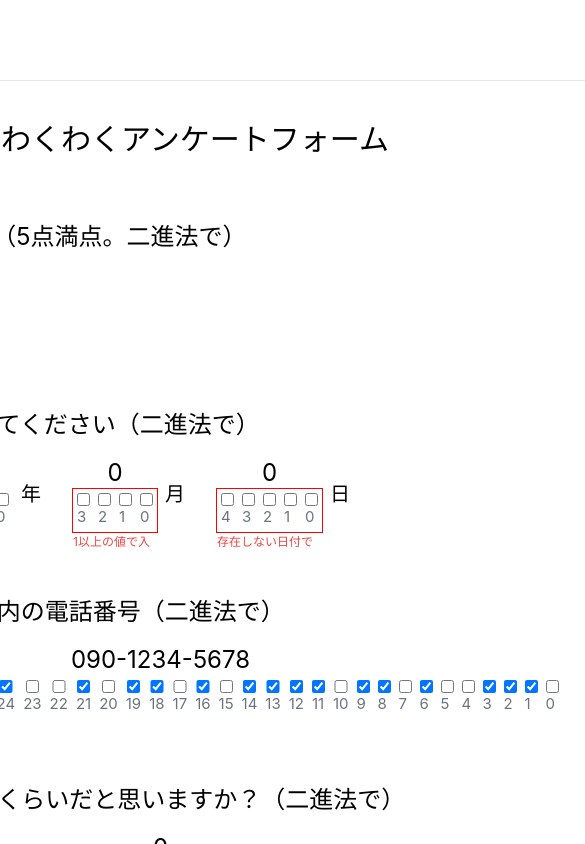
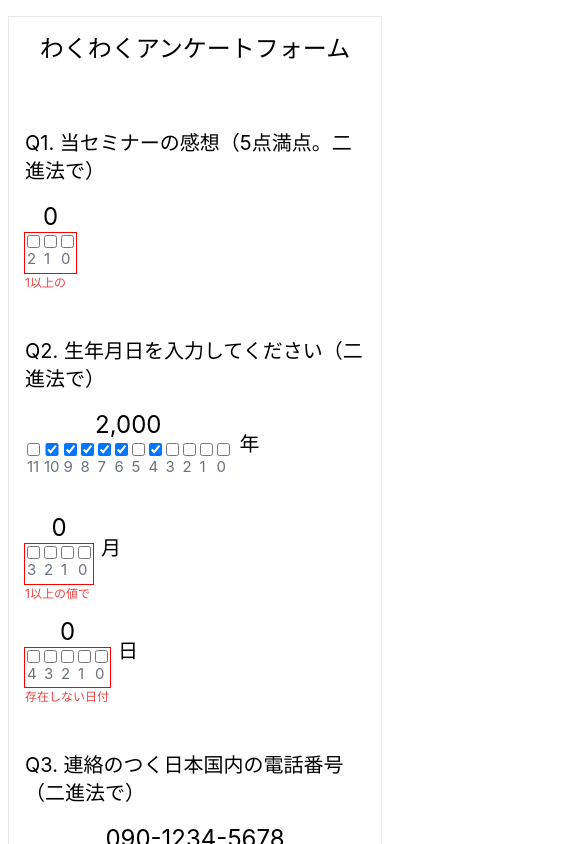
Before and after one commit to miyaoka/bad-form, a Vue app: page / in a window 390 px wide. Shown: the top 844 px of the page, 585 px wide, since content can reach past the window. Built offline with nearby package versions, Linux system fonts and the light colour scheme.

Commit message:
add responsive style

```diff
--- a/src/components/CheckBoxNumberInput.vue
+++ b/src/components/CheckBoxNumberInput.vue
@@ -87,8 +87,8 @@ watch(decimalValue, (val) => {
 </script>
 
 <template>
-  <div class="flex flex-row checkBoxContainer">
-    <label :key="n" v-for="n in bitLength" class="flex flex-col p-1">
+  <div class="flex flex-row flex-wrap checkBoxContainer">
+    <label :key="n" v-for="n in bitLength" class="flex flex-col p-0.5 sm:p-1">
       <input
         type="checkbox"
         v-model="bitArray[n - 1]"
--- a/src/views/HomeView.vue
+++ b/src/views/HomeView.vue
@@ -84,18 +84,22 @@ const phoneValidator = {
 </script>
 
 <template>
-  <main class="flex flex-col items-center p-20 gap-10">
+  <main class="flex flex-col items-center px-2 py-4 sm:py-10 gap-10">
     <form
       @submit.prevent="onSubmit"
-      class="flex flex-col gap-16 border p-10 surveyForm"
+      class="flex flex-col gap-16 border p-4 sm:p-10 surveyForm"
     >
       <header>
-        <h1 class="text-3xl text-center">わくわくアンケートフォーム</h1>
+        <h1 class="sm:text-3xl text-2xl text-center">
+          わくわくアンケートフォーム
+        </h1>
       </header>
 
       <section class="flex flex-col gap-4">
         <header>
-          <h2 class="text-2xl">Q1. 当セミナーの感想（5点満点。二進法で）</h2>
+          <h2 class="sm:text-2xl text-xl">
+            Q1. 当セミナーの感想（5点満点。二進法で）
+          </h2>
         </header>
 
         <div class="flex flex-row gap-8">
@@ -112,10 +116,12 @@ const phoneValidator = {
 
       <section class="flex flex-col gap-4">
         <header>
-          <h2 class="text-2xl">Q2. 生年月日を入力してください（二進法で）</h2>
+          <h2 class="sm:text-2xl text-xl">
+            Q2. 生年月日を入力してください（二進法で）
+          </h2>
         </header>
 
-        <div class="flex flex-row gap-8">
+        <div class="flex md:flex-row flex-col gap-8">
           <div class="flex flex-row items-center gap-2">
             <div class="flex flex-col">
               <p class="text-2xl text-center">
@@ -153,7 +159,9 @@ const phoneValidator = {
 
       <section class="flex flex-col gap-4">
         <header>
-          <h2 class="text-2xl">Q3. 連絡のつく日本国内の電話番号（二進法で）</h2>
+          <h2 class="sm:text-2xl text-xl">
+            Q3. 連絡のつく日本国内の電話番号（二進法で）
+          </h2>
         </header>
 
         <div class="flex flex-row gap-8">
@@ -175,12 +183,12 @@ const phoneValidator = {
 
       <section class="flex flex-col gap-4">
         <header>
-          <h2 class="text-2xl">
+          <h2 class="sm:text-2xl text-xl">
             Q4. 地球の人口はどのくらいだと思いますか？（二進法で）
           </h2>
         </header>
 
-        <div class="flex flex-row gap-8">
+        <div class="flex flex-row gap-8 flex-wrap">
           <div class="flex flex-row items-center gap-2">
             <div class="flex flex-col">
               <p class="text-2xl text-center">
@@ -193,6 +201,8 @@ const phoneValidator = {
               />
             </div>
             <p class="text-xl">人</p>
+          </div>
+          <div>
             <button
               type="button"
               @click="speech(`${population}人`)"
```
